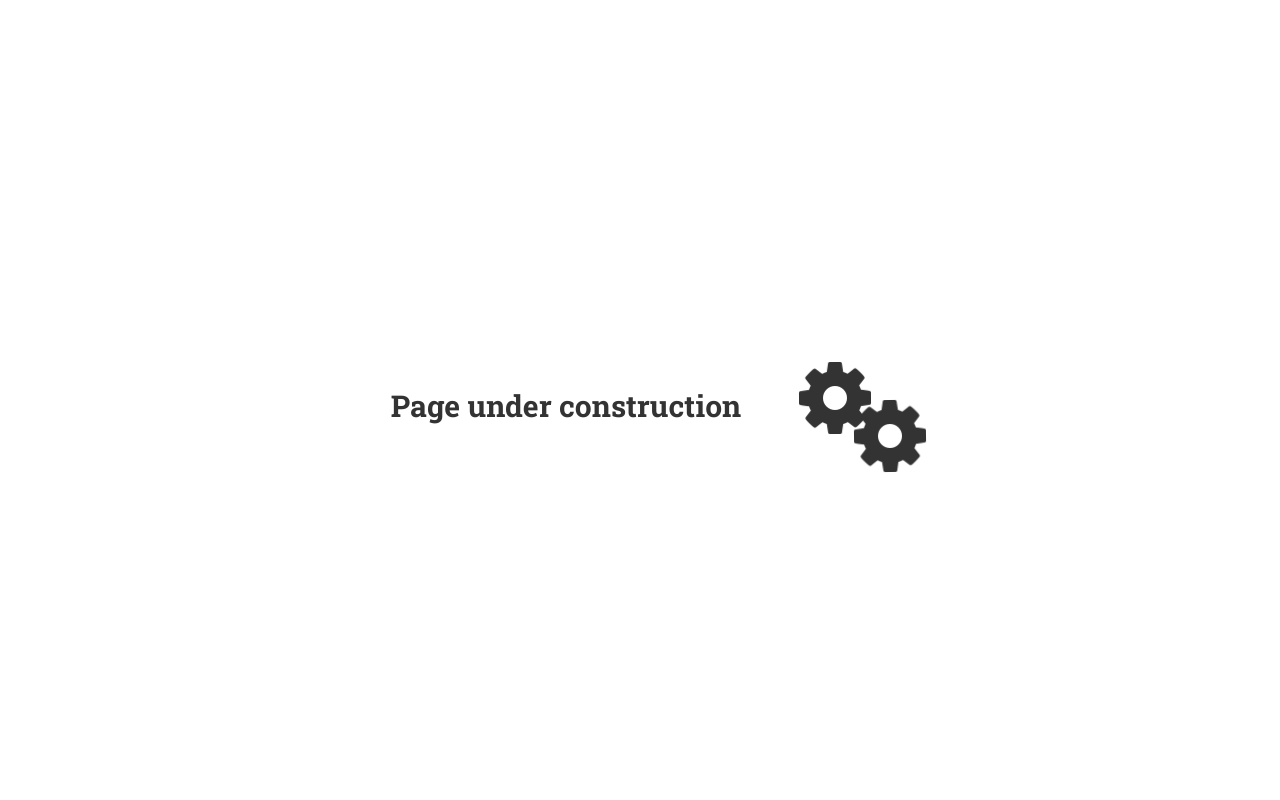
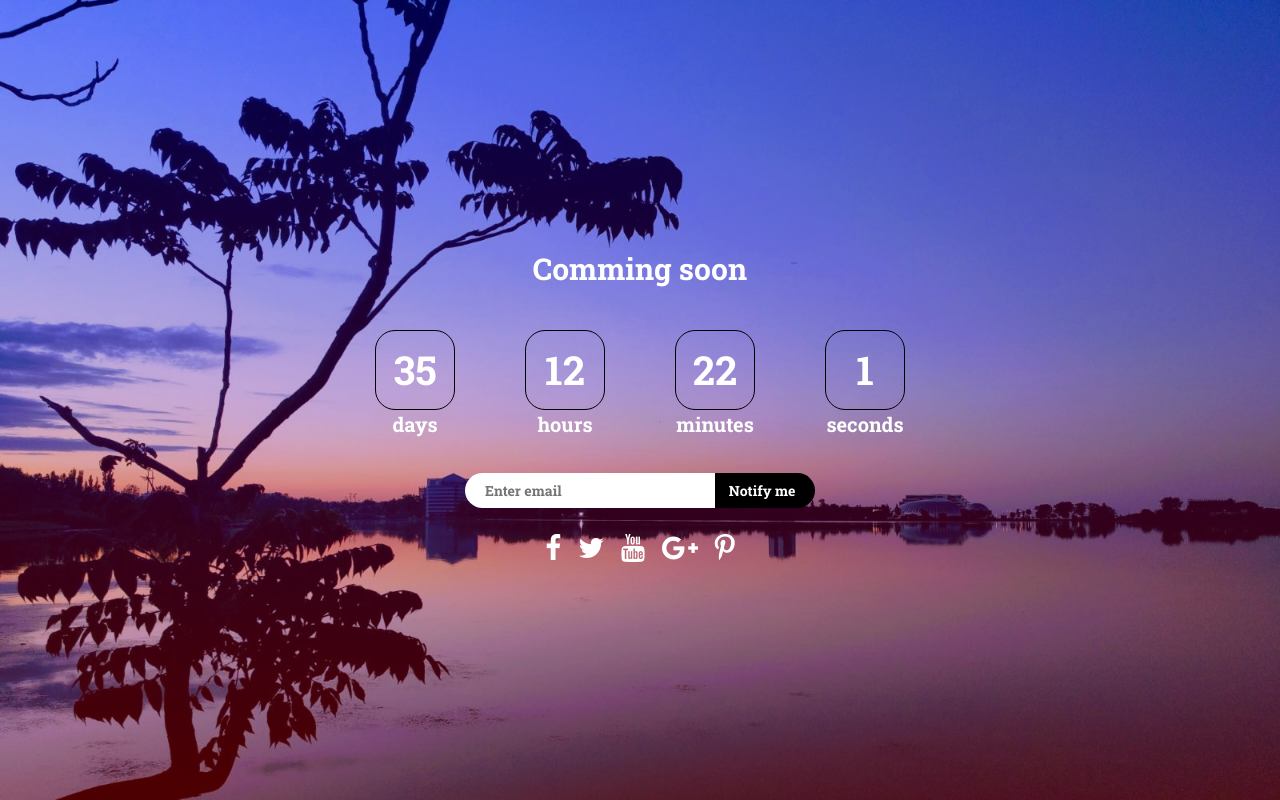
Before and after one commit to atryx/blackseaweed, a website: page index.html in a window 1280 px wide. Drawn offline with nearby package versions, Linux system fonts and the light colour scheme.

Commit message:
Added background image. Added countdown added subscription box Added social media icons(no functionality yet)

```diff
--- a/css/style.css
+++ b/css/style.css
@@ -1,5 +1,6 @@
 .three-cogs {
-  position: relative; }
+  position: relative;
+  color: #86bafb; }
   .three-cogs > .fa:nth-child(1) {
     animation-duration: 4s; }
   .three-cogs > .fa:nth-child(2) {
@@ -10,20 +11,71 @@
     animation-duration: 4s; }
 
 .construction-text {
-  font-family: 'Roboto Slab', serif;
   font-size: 16px; }
 
+.notification-wrapper {
+  display: flex; }
+  .notification-wrapper > .subscription-email {
+    border: none;
+    color: black;
+    width: 250px;
+    height: 35px;
+    margin-right: 0;
+    padding-right: 0;
+    border-top-left-radius: 25px;
+    border-bottom-left-radius: 25px;
+    padding-left: 20px; }
+  .notification-wrapper > .subscription-button {
+    border: none;
+    margin-left: 0;
+    padding-left: 0;
+    border-top-right-radius: 25px;
+    border-bottom-right-radius: 25px;
+    height: 35px;
+    width: 100px;
+    background-color: black; }
+
+.social-media-wrapper > .social-media-icon {
+  padding: 5px; }
+
+.timer {
+  display: inline-flex;
+  flex-wrap: wrap;
+  text-align: center;
+  justify-content: center;
+  align-items: center;
+  font-size: 20px; }
+  .timer > div {
+    margin: 5px;
+    padding: 10px 30px 10px 30px; }
+    .timer > div > .timer-element {
+      margin: 0;
+      padding: 10px;
+      border: 1px solid black;
+      border-radius: 25%;
+      width: 80px;
+      height: 80px;
+      justify-content: center;
+      align-items: center;
+      display: flex;
+      font-size: 40px; }
+
 div {
-  margin: 20px; }
+  margin: 10px; }
 
 html,
 body {
   height: 100%;
-  width: 100%; }
+  width: 100%;
+  font-family: 'Roboto Slab', serif; }
 
 body {
   display: flex;
   justify-content: center;
   align-items: center;
-  flex-direction: row;
-  flex-wrap: wrap; }
+  flex-direction: column;
+  flex-wrap: wrap;
+  background: linear-gradient(rgba(0, 0, 255, 0.3), rgba(255, 0, 0, 0.3)), url("../images/constanta.jpg");
+  background-size: cover;
+  background-repeat: no-repeat;
+  color: white; }
--- a/index.html
+++ b/index.html
@@ -13,16 +13,48 @@
 
 <body>
     <div class="construction-text">
-        <h2>Page under construction</h2>
+        <h2>Comming soon</h2>
     </div>
 
-    <div class="three-cogs fa-3x">
+    <div class="timer">
+        <div class="days-wrapper">
+            <div class="timer-element" id="timer-days"></div>
+            <span>days</span>
+        </div>
+        <div class="hours-wrapper">
+            <div class="timer-element" id="timer-hours"></div>
+            <span>hours</span>
+        </div>
+        <div class="minutes-wrapper">
+            <div class="timer-element" id="timer-minutes"></div>
+            <span>minutes</span>
+        </div>
+        <div class="seconds-wrapper">
+            <div class="timer-element" id="timer-seconds"></div>
+            <span>seconds</span>
+        </div>
+    </div>
+
+    <!-- <div class="three-cogs fa-3x">
         <i class="fa fa-cog fa-spin fa-2x fa-fw"></i>
         <i class="fa fa-cog fa-spin fa-2x fa-fw"></i>
+    </div> -->
+    <div class="notification-wrapper">
+        <input type="email" placeholder="Enter email" class="subscription-email">
+        <button type="button" class="subscription-button">Notify me</button>
+    </div>
+    <div class="social-media-wrapper fa-2x">
+        <i class="fa fa-facebook-f social-media-icon"></i>
+        <i class="fa fa-twitter social-media-icon"></i>
+        <i class="fa fa-youtube social-media-icon"></i>
+        <i class="fa fa-google-plus social-media-icon"></i>
+        <i class="fa fa-pinterest-p social-media-icon"></i>
     </div>
 </body>
 
-<script src="https://code.jquery.com/jquery-3.2.1.min.js" integrity="sha256-hwg4gsxgFZhOsEEamdOYGBf13FyQuiTwlAQgxVSNgt4=" crossorigin="anonymous"></script>
-<script src="https://maxcdn.bootstrapcdn.com/bootstrap/3.3.7/js/bootstrap.min.js" integrity="sha384-Tc5IQib027qvyjSMfHjOMaLkfuWVxZxUPnCJA7l2mCWNIpG9mGCD8wGNIcPD7Txa" crossorigin="anonymous"></script>
+<script src="https://code.jquery.com/jquery-3.2.1.min.js " integrity="sha256-hwg4gsxgFZhOsEEamdOYGBf13FyQuiTwlAQgxVSNgt4=" crossorigin=" anonymous "></script>
+<script src="https://maxcdn.bootstrapcdn.com/bootstrap/3.3.7/js/bootstrap.min.js " integrity="sha384-Tc5IQib027qvyjSMfHjOMaLkfuWVxZxUPnCJA7l2mCWNIpG9mGCD8wGNIcPD7Txa " crossorigin="anonymous "></script>
+
+<script src="scripts/index.js "></script>
 
 </html>
--- /dev/null
+++ b/scripts/index.js
@@ -0,0 +1,18 @@
+var targetDate = new Date("Sep 1, 2017 00:00:00").getTime();
+
+var x = setInterval(function() {
+    var currentDate = new Date().getTime();
+
+    var remainingTime = targetDate - currentDate;
+
+    var days = Math.floor(remainingTime / (1000 * 60 * 60 * 24));
+    var hours = Math.floor((remainingTime % (1000 * 60 * 60 * 24)) / (1000 * 60 * 60));
+    var minutes = Math.floor((remainingTime % (1000 * 60 * 60)) / (1000 * 60));
+    var seconds = Math.floor((remainingTime % (1000 * 60)) / 1000);
+
+    document.getElementById('timer-days').innerHTML = days;
+    document.getElementById('timer-hours').innerHTML = hours;
+    document.getElementById('timer-minutes').innerHTML = minutes;
+    document.getElementById('timer-seconds').innerHTML = seconds;
+
+}, 1000);
```
Also changed, not shown: images/constanta.jpg (added).
